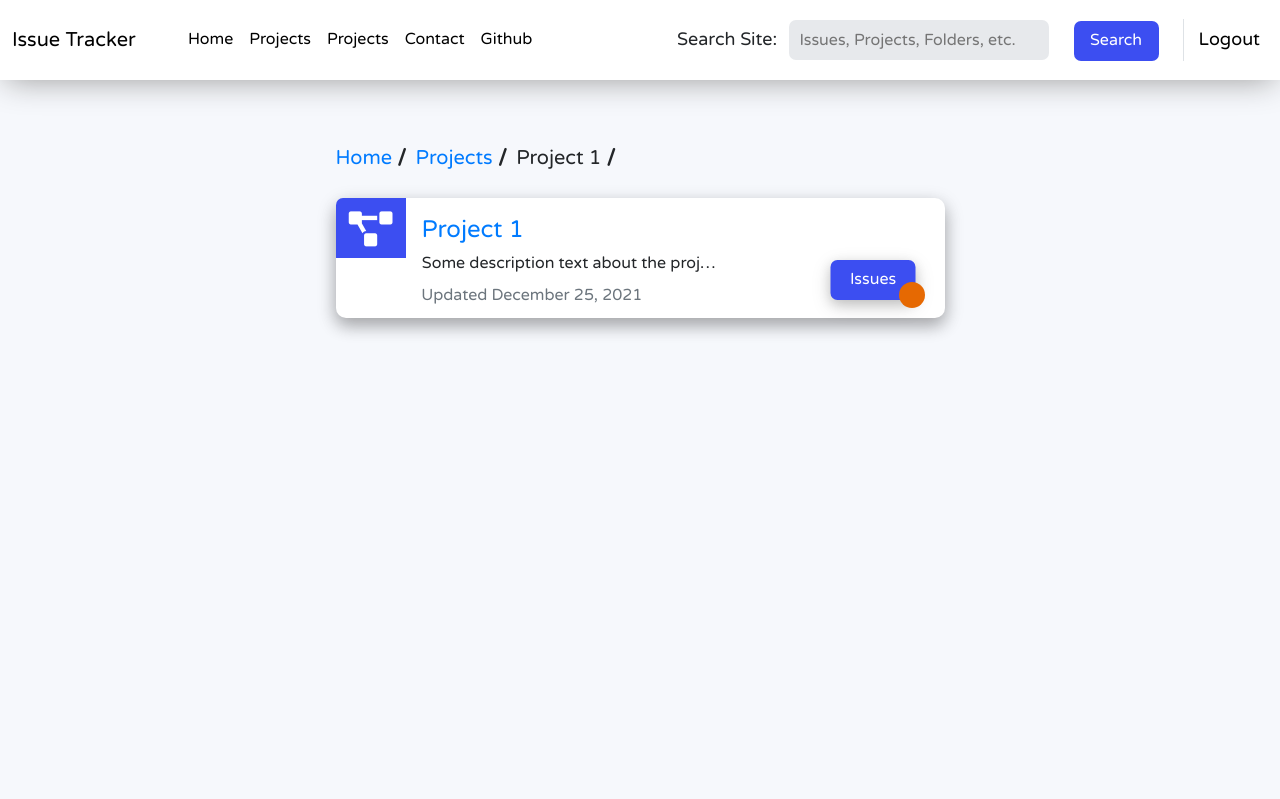
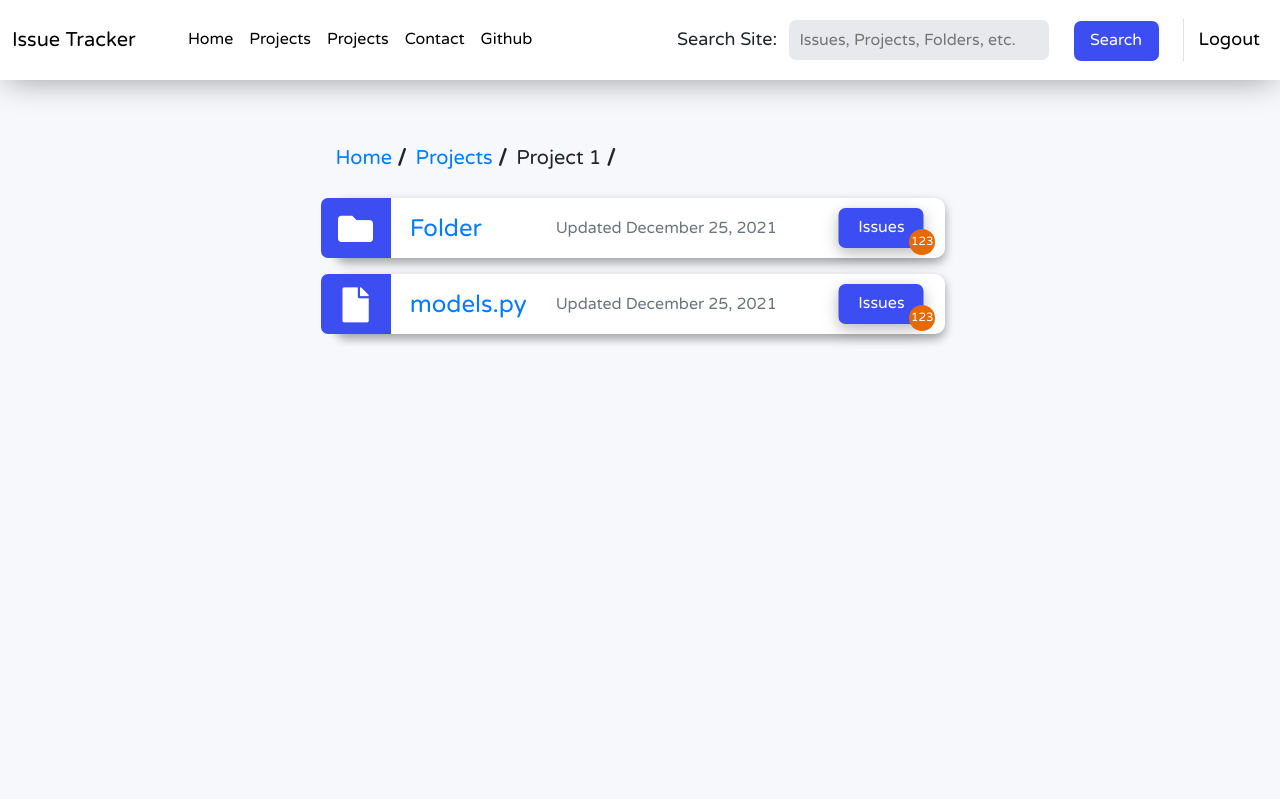
Before and after one commit to RHAM231/GitHub-Issue-Frontend, a Django app: page /project-contents in a window 1280 px wide. Shown: the top 799 px of the page. Run offline with Django 3.2, Linux system fonts and the light colour scheme; some libraries are stand-ins or nearby versions.

Commit message:
Working on project contents page

```diff
--- a/base/templates/base/project_contents.html
+++ b/base/templates/base/project_contents.html
@@ -15,19 +15,55 @@
     </div>
   </div>
 
-  <div class="row mb-5">
+  <div class="row mb-3">
     <div class="col-lg-6 col-lg-offset-3 col-md-10 col-md-offset-1 col-sm-10 col-sm-offset-1 mx-auto">
-      <div class="project-box">
-        <div class="icon-tab">
-          <i class="fas fa-project-diagram"></i>
-          <a class="project-description">Some description text about the project even more text</a>
-          <a class="project-date text-secondary">Updated December 25, 2021</a>
+      <div class="folder-file-box">
+        <div class="row justify-content-end">
+          <div class="mr-auto">
+            <div class="icon-tab-folder-file">
+              <i class="fas fa-folder"></i>
+            </div>
+            <div class="folder-file-header">
+              <a class="custom-header" href="{% url 'folder-contents' %}">Folder</a>
+            </div>
+          </div>
+          <div class="mr-auto ml-auto">
+            <div class="folder-file-date">
+              <a class="text-secondary">Updated December 25, 2021</a>
+            </div>
+          </div>
+          <div class="folder-file-button">
+            <a href="{% url 'issue-list' %}" class="button-issues">Issues</a>
+            <!-- Resize the number text for numbers greater than 99 -->
+            {% if issue_count > 99 %}
+              <div class="issues-count text-center count-small"><a>{{ issue_count }}</a></div>
+            {% else %}
+              <div class="issues-count text-center"><a>{{ issue_count }}</a></div>
+            {% endif %}
+          </div>
         </div>
-        <div class="project-header">
-          <h4><a href="{% url 'project-contents' %}">Project 1</a></h4>
-        </div><br>
+      </div>
+    </div>
+  </div>
+
+  <div class="row mb-3">
+    <div class="col-lg-6 col-lg-offset-3 col-md-10 col-md-offset-1 col-sm-10 col-sm-offset-1 mx-auto">
+      <div class="folder-file-box">
         <div class="row justify-content-end">
-          <div class="project-button">
+          <div class="mr-auto">
+            <div class="icon-tab-folder-file">
+              <i class="fas fa-file"></i>
+            </div>
+            <div class="folder-file-header">
+              <a class="custom-header" href="{% url 'folder-contents' %}">models.py</a>
+            </div>
+          </div>
+          <div class="mr-auto ml-auto">
+            <div class="folder-file-date">
+              <a class="text-secondary">Updated December 25, 2021</a>
+            </div>
+          </div>
+          <div class="folder-file-button">
             <a href="{% url 'issue-list' %}" class="button-issues">Issues</a>
             <!-- Resize the number text for numbers greater than 99 -->
             {% if issue_count > 99 %}
--- a/base/views.py
+++ b/base/views.py
@@ -18,11 +18,14 @@ def project_list(request):
 
 
 def project_contents(request):
-    return render(request, 'base/project_contents.html')
+    context = {
+        'issue_count': 123
+    }
+    return render(request, 'base/project_contents.html', context)
 
 
 def folder_contents(request):
-    return render(request, 'base/folder_contents')
+    return render(request, 'base/folder_contents.html')
 
 
 def file_contents(request):
--- a/static/style.css
+++ b/static/style.css
@@ -208,12 +208,15 @@ items*/
 .project-header > h4{
   position: absolute;
   white-space: nowrap;
+  width: 100px;
+  height: 30px;
   top: 54%;
   left: 18%;
   transform: translate(-50%, -50%);
 }
 
-.icon-tab{
+.icon-tab,
+.icon-tab-folder-file{
   background: #3c4ef1;
   border-radius: 7px 0px 0px 0px;
   height: 60px;
@@ -222,7 +225,8 @@ items*/
   display: inline-block;
 }
 
-.icon-tab > i{
+.icon-tab > i,
+.icon-tab-folder-file >i{
   font-size: 35px;
   position: absolute;
   color: #FFFFFF;
@@ -231,7 +235,8 @@ items*/
   transform: translate(-50%, -50%);
 }
 
-.icon-tab > a{
+.icon-tab > a,
+.icon-tab-folder-file> a{
   position: absolute;
   white-space: nowrap;
   overflow: hidden;
@@ -318,7 +323,71 @@ items*/
 /*----PROJECT CONTENTS PAGE----*/
 /**************************************************************************/
 
+.folder-file-box{
+  background: #FFFFFF;
+  position: relative;
+  border-radius: 10px;
+  height: 60px;
+  box-shadow: 0 5px 9px 0 rgba(0,0,0,0.2), 0 4px 12px 0 rgba(0,0,0,0.19);
+}
 
+.folder-file-header{
+  display: inline-block;
+  position: relative;
+  height: 60px;
+  width: 100px;
+}
+
+.folder-file-header > .custom-header{
+  position: absolute;
+  white-space: nowrap;
+  font-size: 24px;
+  width: 100px;
+  height: 30px;
+  top: 54%;
+  left: -35%;
+  transform: translate(50%, -50%);
+}
+
+.icon-tab-folder-file{
+  border-radius: 7px 0px 0px 7px;
+}
+
+.folder-file-date{
+  display: inline-block;
+  position: relative;
+  height: 60px;
+  width: 50px;
+}
+
+.folder-file-date > a{
+  position: absolute;
+  white-space: nowrap;
+  /* width: 50px; */
+  top: 50%;
+  left: -50%;
+  transform: translate(-50%, -50%);
+}
+
+.folder-file-button{
+  position: relative;
+  width: 120px;
+  height: 40px;
+}
+
+.folder-file-button > a{
+  position: absolute;
+  top: 75%;
+  left: 35%;
+  transform: translate(-50%, -50%);
+}
+
+.folder-file-button > .issues-count{
+  position: absolute;
+  top: 110%;
+  left: 69%;
+  transform: translate(-50%, -50%);
+}
 
 /**************************************************************************/
 /*----SEARCH RESULTS BUTTONS----*/
```
Also changed, not shown: base/templates/base/project_list.html (+27 -1 lines).
